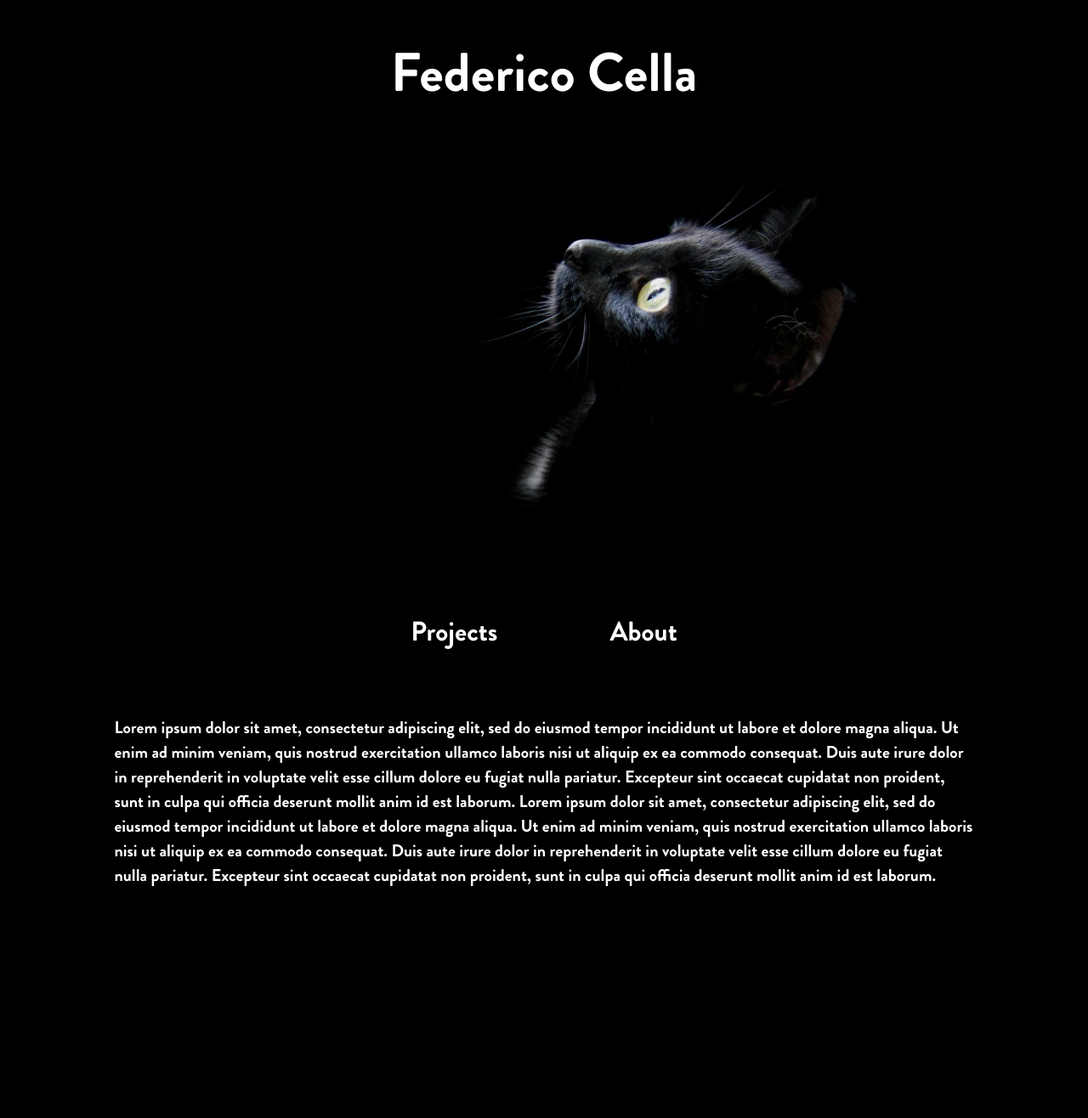
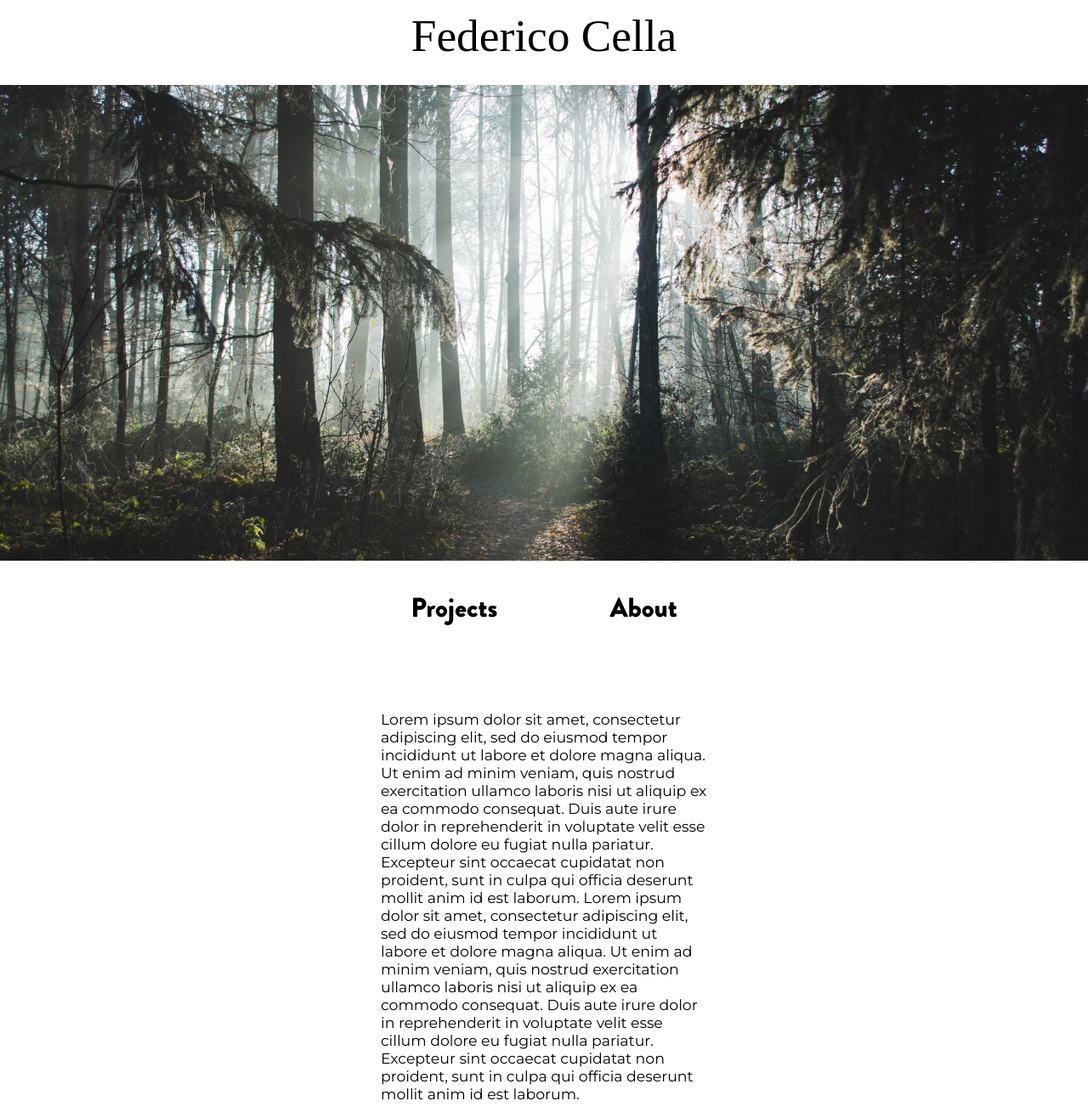
Before and after one commit to federicocella/Federico-Cella, a plain HTML site: page index.html in a window 1280 px wide. Shown: the whole page at 85% size. Before the commit the page ends 1053 px from the top, so only its background shows below. Drawn offline with Linux system fonts and the light colour scheme; a web font is replaced by a local one.

Commit message:
Restyling

```diff
--- a/index.html
+++ b/index.html
@@ -5,7 +5,7 @@
     <meta name="viewport" content="width=device-width, initial-scale=1.0">
     <meta http-equiv="X-UA-Compatible" content="ie=edge">
     <link rel="stylesheet" type="text/css" href="style.css">
-    <link href="https://fonts.googleapis.com/css?family=Monoton|Raleway:800" rel="stylesheet">
+    <link href="https://fonts.googleapis.com/css?family=Monoton|Montserrat|Raleway:800|Shrikhand" rel="stylesheet">
     <script src="jquery-3.3.1.min.js"></script>
     <script src="script.js"></script>
     <title>Federico Cella</title>
@@ -13,18 +13,19 @@
 <body>
     <div class="black blackon"><div id="spinner"><div id="verticalline"><div id="horizontalline"></div></div></div></div>
     <div id="header">
-        <span id="title">Federico Cella</span>
+        <a id="title">Federico Cella</a>
 
     </div>
     <div id="immag">
-        <img id="imgatto" src="splendido_gatto_nero.jpg">
+        <img id="imgatto" src="forest-sunbeam-foliage-trees.jpg">
     </div>
     <div id="navbar">
         <a class="navelement" id="projects">Projects<div id="projline" class="underlineoff"></div></a>
         <a class="navelement" id="about">About<div id="aboutline" class="underlineoff"></div></a>
     </div>
-    <div class="paragraph">Lorem ipsum dolor sit amet, consectetur adipiscing elit, sed do eiusmod tempor incididunt ut labore et dolore magna aliqua. Ut enim ad minim veniam, quis nostrud exercitation ullamco laboris nisi ut aliquip ex ea commodo consequat. Duis aute irure dolor in reprehenderit in voluptate velit esse cillum dolore eu fugiat nulla pariatur. Excepteur sint occaecat cupidatat non proident, sunt in culpa qui officia deserunt mollit anim id est laborum.
+    <div id="pageBackground"><div id="page"> <div class="paragraph">Lorem ipsum dolor sit amet, consectetur adipiscing elit, sed do eiusmod tempor incididunt ut labore et dolore magna aliqua. Ut enim ad minim veniam, quis nostrud exercitation ullamco laboris nisi ut aliquip ex ea commodo consequat. Duis aute irure dolor in reprehenderit in voluptate velit esse cillum dolore eu fugiat nulla pariatur. Excepteur sint occaecat cupidatat non proident, sunt in culpa qui officia deserunt mollit anim id est laborum.
             Lorem ipsum dolor sit amet, consectetur adipiscing elit, sed do eiusmod tempor incididunt ut labore et dolore magna aliqua. Ut enim ad minim veniam, quis nostrud exercitation ullamco laboris nisi ut aliquip ex ea commodo consequat. Duis aute irure dolor in reprehenderit in voluptate velit esse cillum dolore eu fugiat nulla pariatur. Excepteur sint occaecat cupidatat non proident, sunt in culpa qui officia deserunt mollit anim id est laborum.
+    </div></div>
     </div>
 </body>
 </html>
--- a/style.css
+++ b/style.css
@@ -1,30 +1,33 @@
 body {
-    background-color:black;
+    background-color:white;
+    margin: 0%;
 }
 @font-face {
     font-family: brandon;
-    src: url(Brandon_bld.otf);
+    src: url(Brandon_blk.otf);
 }
 #title {
-    color: white;
-    font-size: 48pt;
-    margin-top: 0.5em;
-    font-family: brandon, sans-serif;
-    position: absolute;
-    transform: translate(-50%, 0%);
+    color: black;
+    font-size: 40pt;
+    top: 0.2em;
+    font-family: Shrikhand, serif;
+    position: relative;
 }
 #header {
-    height: 3em;
+    height: 100px;
     text-align: center;
+    background-color: white;
+    overflow: hidden;
 }
 #immag {
     max-width: 100%;
-    height: auto;
+    height: 35em;
     align-content: center;
+    overflow: hidden;
 }
 #navbar {
     display: block;
-    width: 60%;
+    width: 100%;
     height: 7em;
     margin-left: auto;
     margin-right: auto;
@@ -32,10 +35,10 @@ body {
     top: 0%;
     bottom: 0%;
     text-align: center;
-    background-color: black;
+    background-color:white;
 }
 .navelement {
-    color: white;
+    color: black;
     font-size: 24pt;
     font-family: brandon, sans-serif;
     display: inline-block;
@@ -45,16 +48,19 @@ body {
 }
 #imgatto {
     display: block;
-    width: 70%;
+    position: relative;
+    left: 0%;
+    width: 100%;
     height: auto;
     margin-left: auto;
     margin-right: auto;
+    z-index: -1;
 }
 .underline {
     width: 2.5em;
     height: 0.12em;
     position: relative;
-    background-color: white;
+    background-color: black;
     transition: 0.5s;
     margin-right: auto;
     margin-left: auto;
@@ -64,19 +70,19 @@ body {
     width: 0em;
     height: 0.12em;
     position: relative;
-    background-color: black;
+    background-color: white;
     transition: 0.5s;
     margin-right: auto;
     margin-left: auto;
     margin-top: 0.1em;
 }
 .paragraph {
-    color: white;
-    font-size: 15pt;
+    color: black;
+    font-size: 13pt;
     margin-left: 10%;
     margin-right: 10%;
     margin-top: 0.5em;
-    font-family: brandon, sans-serif;
+    font-family: Montserrat, sans-serif;
 }
 .black {
     top: 0%;
@@ -95,7 +101,7 @@ body {
     opacity: 0;
     visibility: hidden;
     transition: 1s;
-    transition-delay: 2s;
+    transition-delay: 0s;
 }
 #verticalline {
     width: 10%;
@@ -131,7 +137,19 @@ body {
     transform: translate(-50%, -50%);
 }
 #page {
+    background-color: white;
+    display: block;
     max-width: 30em;
+    margin-top: 4em;
     margin-left: auto;
     margin-right: auto;
 }
+#pageBackground {
+    z-index: 1;
+    background-color: white;
+    display: block;
+    width: 100%;
+    height: 30em;
+    margin-top: 0%;
+    overflow: visible;
+}
```
Also changed, not shown: forest-sunbeam-foliage-trees.jpg (added).
